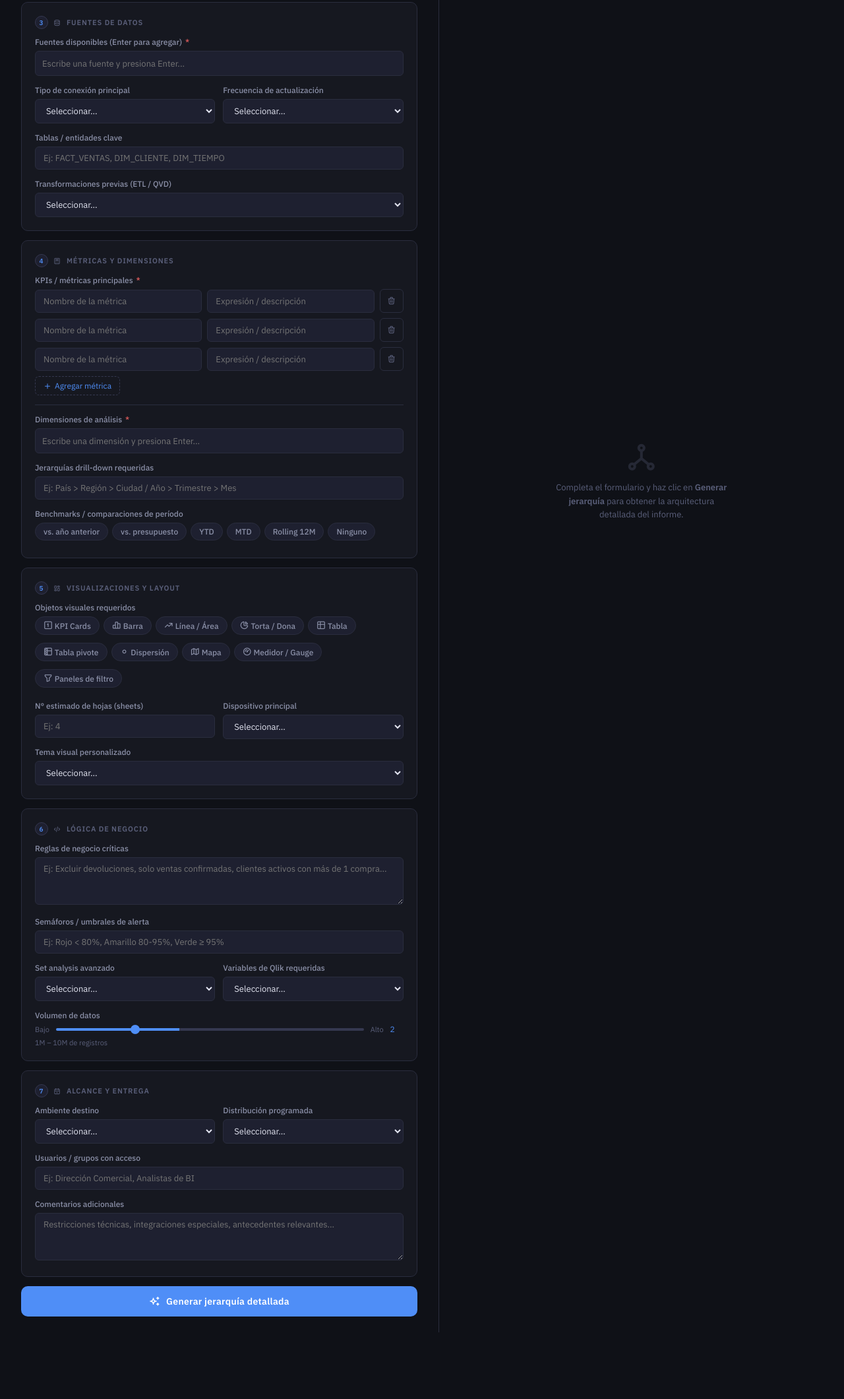
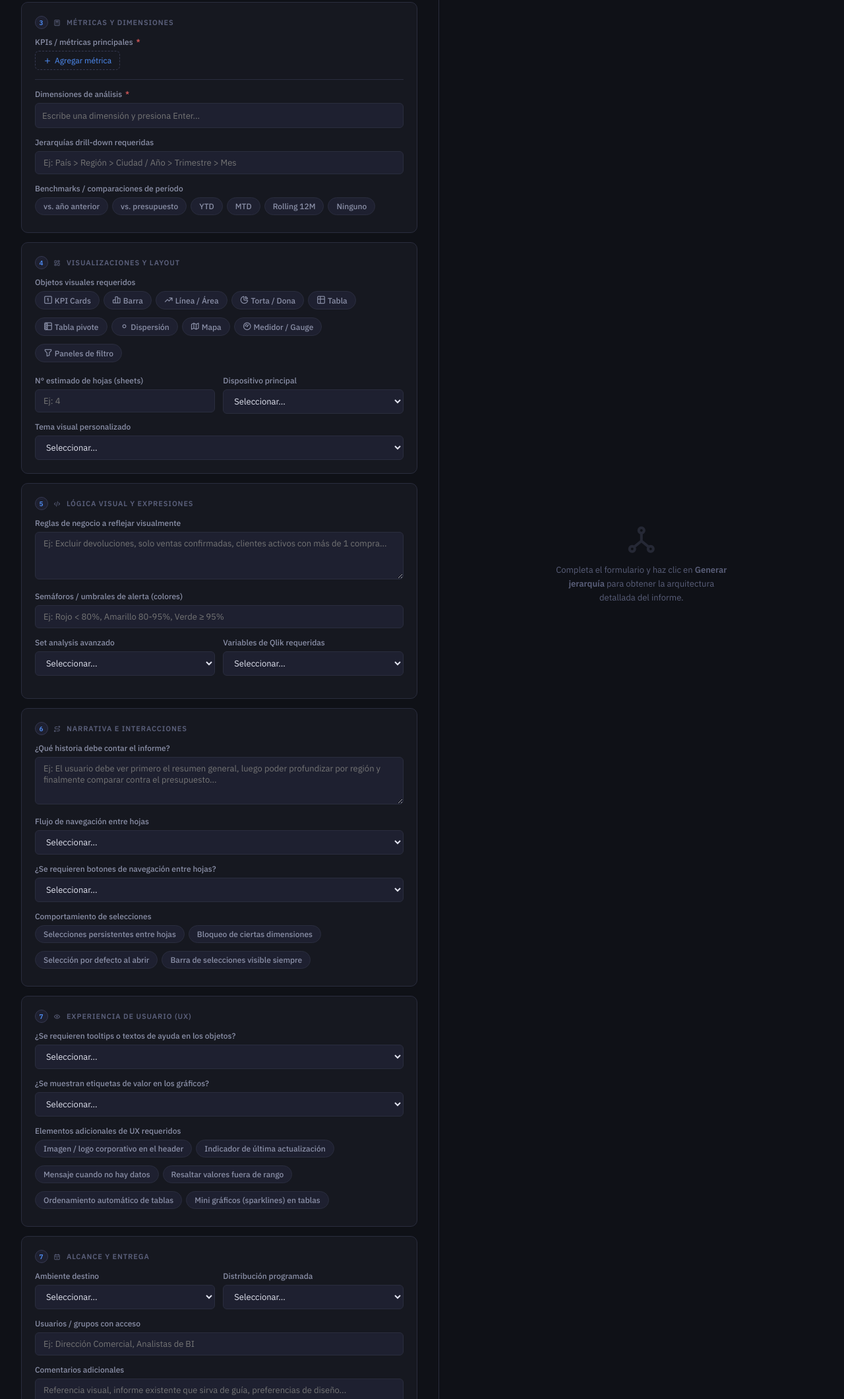
Before and after one commit to AngieBarriosOs/Formulario-Qlik-Reporting, a plain HTML site: page index.html in a window 1280 px wide. Shown: the part 680-2800 px from the top of the page at 66% size. Before the commit the page ends 2699 px from the top, so only its background shows below. Drawn offline with Linux system fonts and the light colour scheme.

Commit message:
Add files via upload

```diff
--- a/index.html
+++ b/index.html
@@ -523,60 +523,9 @@
       </div>
     </div>
 
-    <!-- S3: Fuentes -->
+    <!-- S3: Métricas -->
     <div class="card">
-      <div class="section-label"><span class="step-num">3</span><i class="ti ti-database"></i> Fuentes de datos</div>
-      <div class="field">
-        <label>Fuentes disponibles (Enter para agregar) <span class="req">*</span></label>
-        <div id="tags-fuentes" class="tag-wrap">
-          <input class="tag-input" id="ti-fuentes" placeholder="Escribe una fuente y presiona Enter...">
-        </div>
-      </div>
-      <div class="two-col">
-        <div class="field">
-          <label>Tipo de conexión principal</label>
-          <select id="f_conex">
-            <option value="">Seleccionar...</option>
-            <option>Base de datos SQL (directo)</option>
-            <option>Archivo QVD</option>
-            <option>API REST</option>
-            <option>Excel / CSV</option>
-            <option>Data Warehouse (Snowflake, Redshift, BQ)</option>
-            <option>SAP HANA / BW</option>
-            <option>Otro</option>
-          </select>
-        </div>
-        <div class="field">
-          <label>Frecuencia de actualización</label>
-          <select id="f_refresh">
-            <option value="">Seleccionar...</option>
-            <option>En tiempo real (Direct Query)</option>
-            <option>Cada hora</option>
-            <option>Diaria (noche)</option>
-            <option>Manual</option>
-            <option>Otra</option>
-          </select>
-        </div>
-      </div>
-      <div class="field">
-        <label>Tablas / entidades clave</label>
-        <input type="text" id="f_tablas" placeholder="Ej: FACT_VENTAS, DIM_CLIENTE, DIM_TIEMPO">
-      </div>
-      <div class="field">
-        <label>Transformaciones previas (ETL / QVD)</label>
-        <select id="f_etl">
-          <option value="">Seleccionar...</option>
-          <option>Sí — QVDs ya disponibles</option>
-          <option>Sí — script de carga propio</option>
-          <option>No — carga directa desde fuente</option>
-          <option>Mixto</option>
-        </select>
-      </div>
-    </div>
-
-    <!-- S4: Métricas -->
-    <div class="card">
-      <div class="section-label"><span class="step-num">4</span><i class="ti ti-calculator"></i> Métricas y dimensiones</div>
+      <div class="section-label"><span class="step-num">3</span><i class="ti ti-calculator"></i> Métricas y dimensiones</div>
       <div class="field">
         <label>KPIs / métricas principales <span class="req">*</span></label>
         <div id="kpi-list"></div>
@@ -606,9 +555,9 @@
       </div>
     </div>
 
-    <!-- S5: Visualizaciones -->
+    <!-- S4: Visualizaciones -->
     <div class="card">
-      <div class="section-label"><span class="step-num">5</span><i class="ti ti-layout-dashboard"></i> Visualizaciones y layout</div>
+      <div class="section-label"><span class="step-num">4</span><i class="ti ti-layout-dashboard"></i> Visualizaciones y layout</div>
       <div class="field">
         <label>Objetos visuales requeridos</label>
         <div class="pill-group" id="viz-group">
@@ -652,15 +601,15 @@
       </div>
     </div>
 
-    <!-- S6: Lógica -->
+    <!-- S5: Lógica -->
     <div class="card">
-      <div class="section-label"><span class="step-num">6</span><i class="ti ti-code"></i> Lógica de negocio</div>
+      <div class="section-label"><span class="step-num">5</span><i class="ti ti-code"></i> Lógica visual y expresiones</div>
       <div class="field">
-        <label>Reglas de negocio críticas</label>
+        <label>Reglas de negocio a reflejar visualmente</label>
         <textarea id="f_reglas" placeholder="Ej: Excluir devoluciones, solo ventas confirmadas, clientes activos con más de 1 compra..."></textarea>
       </div>
       <div class="field">
-        <label>Semáforos / umbrales de alerta</label>
+        <label>Semáforos / umbrales de alerta (colores)</label>
         <input type="text" id="f_semaforos" placeholder="Ej: Rojo < 80%, Amarillo 80-95%, Verde ≥ 95%">
       </div>
       <div class="two-col">
@@ -684,19 +633,80 @@
           </select>
         </div>
       </div>
+    </div>
+
+    <!-- S6: Narrativa e interacciones -->
+    <div class="card">
+      <div class="section-label"><span class="step-num">6</span><i class="ti ti-route"></i> Narrativa e interacciones</div>
       <div class="field">
-        <label>Volumen de datos</label>
-        <div class="range-wrap">
-          <span style="font-size:11px;color:var(--text3)">Bajo</span>
-          <input type="range" id="f_vol" min="1" max="5" step="1" value="2" oninput="updateVol(this)">
-          <span style="font-size:11px;color:var(--text3)">Alto</span>
-          <span class="range-val" id="f_vol_val">2</span>
+        <label>¿Qué historia debe contar el informe?</label>
+        <textarea id="f_narrativa" placeholder="Ej: El usuario debe ver primero el resumen general, luego poder profundizar por región y finalmente comparar contra el presupuesto..."></textarea>
+      </div>
+      <div class="field">
+        <label>Flujo de navegación entre hojas</label>
+        <select id="f_flujo">
+          <option value="">Seleccionar...</option>
+          <option>Lineal — el usuario sigue un orden definido</option>
+          <option>Libre — el usuario navega sin restricción</option>
+          <option>Jerárquico — resumen → detalle → transacción</option>
+          <option>Por perfil — cada usuario ve su vista predeterminada</option>
+        </select>
+      </div>
+      <div class="field">
+        <label>¿Se requieren botones de navegación entre hojas?</label>
+        <select id="f_botones">
+          <option value="">Seleccionar...</option>
+          <option>Sí — botones visibles en cada hoja</option>
+          <option>Sí — solo en hoja resumen</option>
+          <option>No — usar pestañas nativas de Qlik</option>
+        </select>
+      </div>
+      <div class="field">
+        <label>Comportamiento de selecciones</label>
+        <div class="pill-group" id="sel-group">
+          <label class="pill"><input type="checkbox"> Selecciones persistentes entre hojas</label>
+          <label class="pill"><input type="checkbox"> Bloqueo de ciertas dimensiones</label>
+          <label class="pill"><input type="checkbox"> Selección por defecto al abrir</label>
+          <label class="pill"><input type="checkbox"> Barra de selecciones visible siempre</label>
         </div>
-        <div style="font-size:11px;color:var(--text3);margin-top:6px" id="vol_label">1M – 10M de registros</div>
       </div>
     </div>
 
-    <!-- S7: Alcance -->
+    <!-- S7: Experiencia de usuario -->
+    <div class="card">
+      <div class="section-label"><span class="step-num">7</span><i class="ti ti-eye"></i> Experiencia de usuario (UX)</div>
+      <div class="field">
+        <label>¿Se requieren tooltips o textos de ayuda en los objetos?</label>
+        <select id="f_tooltips">
+          <option value="">Seleccionar...</option>
+          <option>Sí — en todos los objetos principales</option>
+          <option>Sí — solo en KPIs y métricas complejas</option>
+          <option>No</option>
+        </select>
+      </div>
+      <div class="field">
+        <label>¿Se muestran etiquetas de valor en los gráficos?</label>
+        <select id="f_etiquetas">
+          <option value="">Seleccionar...</option>
+          <option>Sí — en todos los gráficos</option>
+          <option>Sí — solo en los más relevantes</option>
+          <option>No — el usuario hace hover para ver</option>
+        </select>
+      </div>
+      <div class="field">
+        <label>Elementos adicionales de UX requeridos</label>
+        <div class="pill-group" id="ux-group">
+          <label class="pill"><input type="checkbox"> Imagen / logo corporativo en el header</label>
+          <label class="pill"><input type="checkbox"> Indicador de última actualización</label>
+          <label class="pill"><input type="checkbox"> Mensaje cuando no hay datos</label>
+          <label class="pill"><input type="checkbox"> Resaltar valores fuera de rango</label>
+          <label class="pill"><input type="checkbox"> Ordenamiento automático de tablas</label>
+          <label class="pill"><input type="checkbox"> Mini gráficos (sparklines) en tablas</label>
+        </div>
+      </div>
+    </div>
+
+    <!-- S8: Alcance y entrega -->
     <div class="card">
       <div class="section-label"><span class="step-num">7</span><i class="ti ti-calendar"></i> Alcance y entrega</div>
       <div class="two-col">
@@ -727,7 +737,7 @@
       </div>
       <div class="field">
         <label>Comentarios adicionales</label>
-        <textarea id="f_extra" placeholder="Restricciones técnicas, integraciones especiales, antecedentes relevantes..."></textarea>
+        <textarea id="f_extra" placeholder="Referencia visual, informe existente que sirva de guía, preferencias de diseño..."></textarea>
       </div>
     </div>
 
@@ -895,7 +905,26 @@
     const vol = ['','Menos de 1M de registros','1M – 10M de registros','10M – 100M de registros','100M – 1B de registros','Más de 1B (optimización crítica)'];
     const volVal = v('f_vol') || '2';
 
-    const prompt = `Actúa como un arquitecto senior de Qlik Reporting. Con base en la siguiente información recopilada del formulario, genera una jerarquía de desarrollo MUY DETALLADA para construir el informe en Qlik Reporting. Incluye cada capa del proceso: Arquitectura visual, seguridad y distribución. Usa una estructura jerárquica numerada con subtítulos claros.
+    const prompt = `Actúa como un experto en diseño visual de informes en Qlik Reporting. Con base en la información del formulario, genera una jerarquía DETALLADA y ORDENADA que guíe al desarrollador para diseñar y construir el informe VISUALMENTE en Qlik Reporting.
+
+IMPORTANTE — ALCANCE ESTRICTO:
+- Enfócate ÚNICAMENTE en el diseño visual del informe: hojas, objetos, layout, métricas, dimensiones, expresiones y set analysis.
+- NO incluyas nada relacionado con: script de carga, modelo de datos, QVD, ETL, conexiones a fuentes, Section Access, ni configuración de servidor.
+- Sí puedes proponer expresiones de set analysis y variables de Qlik, pero solo en el contexto de cómo configurarlas visualmente en cada objeto del informe.
+- La jerarquía debe ser práctica: el desarrollador debe poder abrir Qlik Reporting y seguir los pasos uno a uno para construir el informe.
+
+Estructura la jerarquía con estos niveles:
+1. Organización general del informe (hojas y su propósito)
+2. Diseño de cada hoja (objetos visuales, posición sugerida, título)
+3. Configuración de cada objeto (dimensiones, métricas, expresiones, set analysis si aplica)
+4. Semáforos, colores y alertas visuales
+5. Filtros, variables y paneles de selección
+6. Narrativa visual — flujo de lectura, historia que cuenta el informe, navegación entre hojas
+7. Experiencia de usuario — tooltips, etiquetas, comportamiento de selecciones, elementos de UX
+8. Formato, tema visual y adaptación al dispositivo
+9. Distribución y formato de entrega (PDF, Excel, etc.)
+
+Usa numeración jerárquica clara (1., 1.1, 1.1.1) y sé muy específico en cada paso.
 
 === INFORMACIÓN DEL FORMULARIO ===
 
@@ -908,18 +937,11 @@
 
 👥 USUARIOS FINALES
 - Tipos de usuario: ${usuarios}
-- [Ejecutivo] Detalle esperado: ${v('f_eje_detalle') || 'N/A'} | Formato: ${v('f_eje_formato') || 'N/A'} | KPIs críticos: ${v('f_eje_kpis') || 'N/A'}
-- [Gerente] Comparación con metas: ${v('f_ger_metas') || 'N/A'} | Dimensiones: ${v('f_ger_dim') || 'N/A'}
+- [Ejecutivo] Nivel de detalle: ${v('f_eje_detalle') || 'N/A'} | Formato de entrega: ${v('f_eje_formato') || 'N/A'} | KPIs críticos: ${v('f_eje_kpis') || 'N/A'}
+- [Gerente] Comparación con metas: ${v('f_ger_metas') || 'N/A'} | Dimensiones de desglose: ${v('f_ger_dim') || 'N/A'}
 - [Analista] Exportación: ${v('f_ana_export') || 'N/A'} | Granularidad: ${v('f_ana_gran') || 'N/A'} | Set analysis: ${v('f_ana_set') || 'N/A'}
-- [Operativo] Row-Level Security: ${v('f_op_rls') || 'N/A'}
+- [Operativo] Seguridad por usuario: ${v('f_op_rls') || 'N/A'}
 - [Externo] Canal: ${v('f_ext_canal') || 'N/A'} | Autenticación: ${v('f_ext_auth') || 'N/A'}
-
-🗄️ FUENTES DE DATOS
-- Fuentes disponibles: ${getTags('tags-fuentes') || 'No especificadas'}
-- Tipo de conexión: ${v('f_conex') || 'No especificado'}
-- Frecuencia de actualización: ${v('f_refresh') || 'No especificada'}
-- Tablas / entidades clave: ${v('f_tablas') || 'No especificadas'}
-- ETL previo: ${v('f_etl') || 'No especificado'}
 
 📊 MÉTRICAS Y DIMENSIONES
 - KPIs / Métricas: ${getKPIs() || 'No especificados'}
@@ -928,27 +950,37 @@
 - Benchmarks temporales: ${getChecked('bench-group') || 'Ninguno'}
 
 📐 VISUALIZACIONES Y LAYOUT
-- Objetos visuales: ${getChecked('viz-group') || 'No especificados'}
+- Objetos visuales requeridos: ${getChecked('viz-group') || 'No especificados'}
 - Número de hojas: ${v('f_sheets') || 'No especificado'}
 - Dispositivo principal: ${v('f_device') || 'No especificado'}
 - Tema visual: ${v('f_tema') || 'No especificado'}
 
-⚙️ LÓGICA DE NEGOCIO
-- Reglas de negocio: ${v('f_reglas') || 'Ninguna especificada'}
-- Semáforos / umbrales: ${v('f_semaforos') || 'No especificados'}
+⚙️ LÓGICA VISUAL Y EXPRESIONES
+- Reglas de negocio a reflejar visualmente: ${v('f_reglas') || 'Ninguna especificada'}
+- Semáforos / umbrales de color: ${v('f_semaforos') || 'No especificados'}
 - Set analysis avanzado: ${v('f_setanalysis') || 'No especificado'}
 - Variables de Qlik: ${v('f_vars') || 'No especificadas'}
-- Volumen de datos: ${vol[+volVal]}
 
-🚀 ALCANCE Y ENTREGA
+🗺️ NARRATIVA E INTERACCIONES
+- Historia que debe contar el informe: ${v('f_narrativa') || 'No especificada'}
+- Flujo de navegación entre hojas: ${v('f_flujo') || 'No especificado'}
+- Botones de navegación: ${v('f_botones') || 'No especificado'}
+- Comportamiento de selecciones: ${getChecked('sel-group') || 'No especificado'}
+
+👁️ EXPERIENCIA DE USUARIO (UX)
+- Tooltips / textos de ayuda: ${v('f_tooltips') || 'No especificado'}
+- Etiquetas de valor en gráficos: ${v('f_etiquetas') || 'No especificado'}
+- Elementos adicionales de UX: ${getChecked('ux-group') || 'Ninguno'}
+
+🚀 ENTREGA
 - Ambiente destino: ${v('f_ambiente') || 'No especificado'}
 - Distribución programada: ${v('f_dist') || 'No especificada'}
-- Usuarios / grupos: ${v('f_grupos') || 'No especificados'}
+- Usuarios / grupos con acceso: ${v('f_grupos') || 'No especificados'}
 - Comentarios adicionales: ${v('f_extra') || 'Ninguno'}
 
 === FIN DEL FORMULARIO ===
 
-Por favor genera la jerarquía completa y detallada que debe seguir el desarrollador para crear el informe en Qlik Reporting, paso a paso.`;
+Genera la jerarquía visual completa y detallada. Recuerda: SOLO diseño visual, sin script ni modelo de datos.`;
 
     try {
       const response = await fetch('https://api.anthropic.com/v1/messages', {
```
